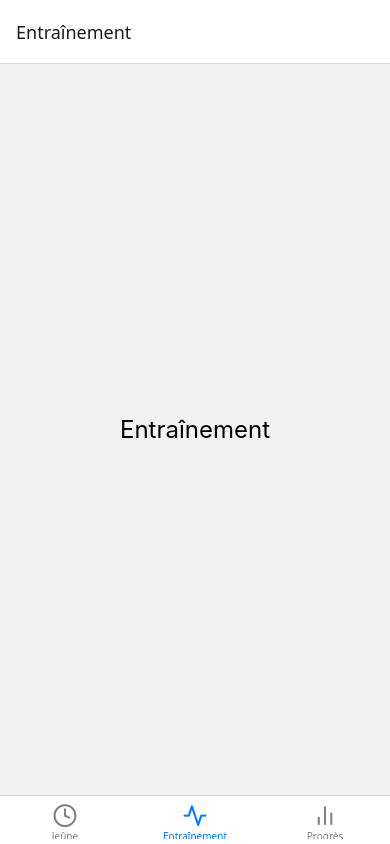
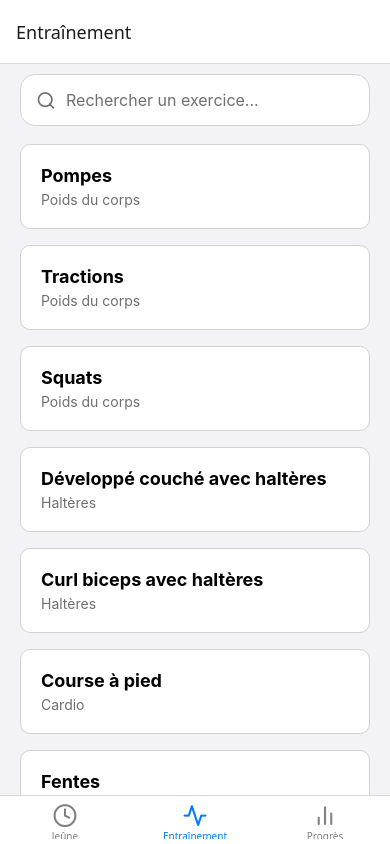
Before and after one commit to Sidjaah-maker/FlowUp, a React Native app: screen /Workout in a window 390 px wide. Built offline with nearby package versions, Linux system fonts and the light colour scheme.

Commit message:
feat(workout): implement exercise search screen

```diff
--- a/src/screens/WorkoutScreen.tsx
+++ b/src/screens/WorkoutScreen.tsx
@@ -1,22 +1,47 @@
-import React from 'react';
-import { View, Text, StyleSheet } from 'react-native';
+import React, { useState, useEffect } from 'react';
+import { FlatList, StyleSheet, Alert } from 'react-native';
+import Container from '../components/Container';
+import SearchBar from '../components/SearchBar';
+import ExerciseListItem from '../components/ExerciseListItem';
+import { exercises, Exercise } from '../data/exercises';
 
 function WorkoutScreen() {
+  const [searchQuery, setSearchQuery] = useState('');
+  const [filteredExercises, setFilteredExercises] =
+    useState<Exercise[]>(exercises);
+
+  useEffect(() => {
+    const filtered = exercises.filter(exercise =>
+      exercise.name.toLowerCase().includes(searchQuery.toLowerCase()),
+    );
+    setFilteredExercises(filtered);
+  }, [searchQuery]);
+
+  const handleExercisePress = (item: Exercise) => {
+    Alert.alert('Exercice sélectionné', item.name);
+  };
+
   return (
-    <View style={styles.container}>
-      <Text style={styles.text}>Entraînement</Text>
-    </View>
+    <Container>
+      <SearchBar value={searchQuery} onChangeText={setSearchQuery} />
+      <FlatList
+        data={filteredExercises}
+        renderItem={({ item }) => (
+          <ExerciseListItem
+            item={item}
+            onPress={() => handleExercisePress(item)}
+          />
+        )}
+        keyExtractor={item => item.id}
+        style={styles.list}
+      />
+    </Container>
   );
 }
 
 const styles = StyleSheet.create({
-  container: {
+  list: {
     flex: 1,
-    justifyContent: 'center',
-    alignItems: 'center',
-  },
-  text: {
-    fontSize: 24,
   },
 });
 
```
Also changed, not shown: 1 other file (tests, documents, lock files or other folders).
